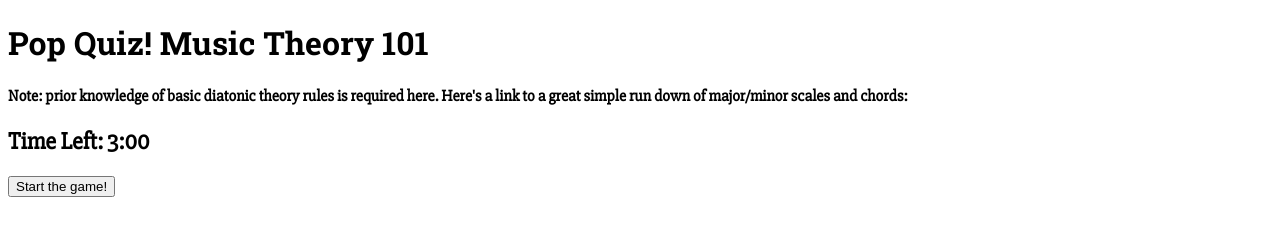
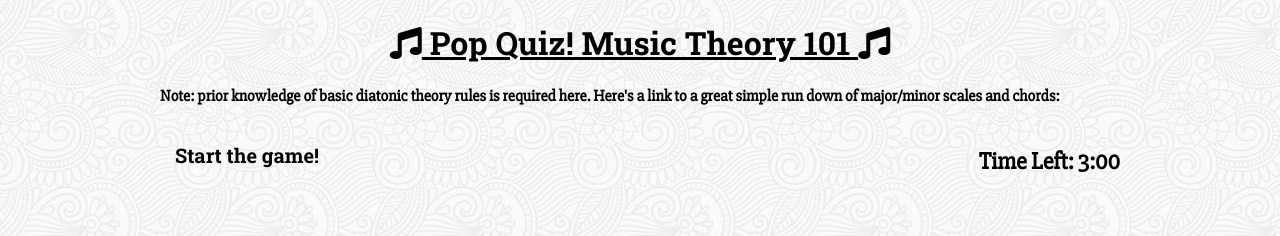
Before and after one commit to wrrrg/TriviaGame, a plain HTML site: page index.html in a window 1280 px wide. Shown: the top 236 px of the page. Drawn offline with nearby package versions, Linux system fonts and the light colour scheme.

Commit message:
background

```diff
--- a/assets/css/style.css
+++ b/assets/css/style.css
@@ -1,11 +1,32 @@
+html {
+  background-image: url(../images/symphony.png);
+}
 body {
+  margin: 0 auto;
+  width: 960px;
   font-family: 'Slabo 27px', serif;
 }
 
 h1 {
   font-family: 'Roboto Slab', serif;
+  text-align: center;
+  text-decoration: underline;
 }
 
 ul {
   list-style: none;
 }
+
+#timer {
+  float: right;
+
+}
+
+button {
+  border: none;
+  padding: 15px;
+  font-family: 'Roboto Slab';
+  font-weight: bold;
+  font-size: 20px;
+  background: none;
+}
--- a/index.html
+++ b/index.html
@@ -5,10 +5,11 @@
     <title>Theory Practice!</title>
     <!-- <link rel="stylesheet" href="assets/css/reset.css"> -->
     <link href="https://fonts.googleapis.com/css?family=Roboto+Slab:400,700|Slabo+27px" rel="stylesheet">
+    <link href="https://use.fontawesome.com/releases/v5.0.6/css/all.css" rel="stylesheet">
     <link rel="stylesheet" href="assets/css/style.css">
   </head>
   <body>
-    <h1>Pop Quiz! Music Theory 101</h1>
+    <h1><i class="fa fa-music" aria-hidden="true"></i> Pop Quiz! Music Theory 101 <i class="fa fa-music" aria-hidden="true"></i> </h1>
       <h4>Note: prior knowledge of basic diatonic theory rules is required here. Here's a link to a great simple run down of major/minor scales and chords: <a href=#></a></h4>
 
       <h2 id="timer">Time Left: <span id="time-left">3:00</span></h2>
```
Also changed, not shown: assets/images/symphony.png (added), assets/images/symphony/symphony/readme.txt (added), assets/images/symphony/symphony/symphony.png (added), 1 other file.
